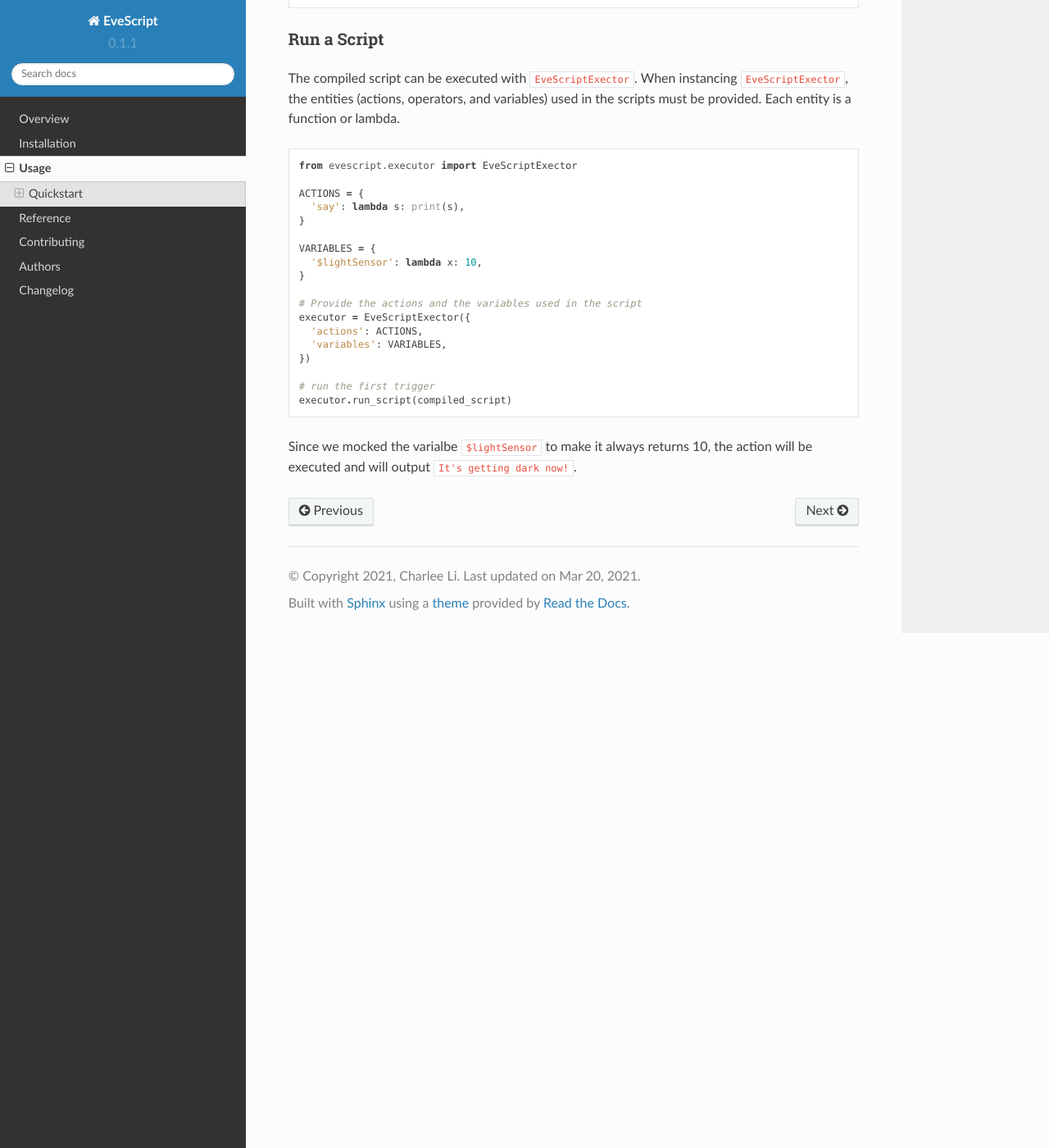
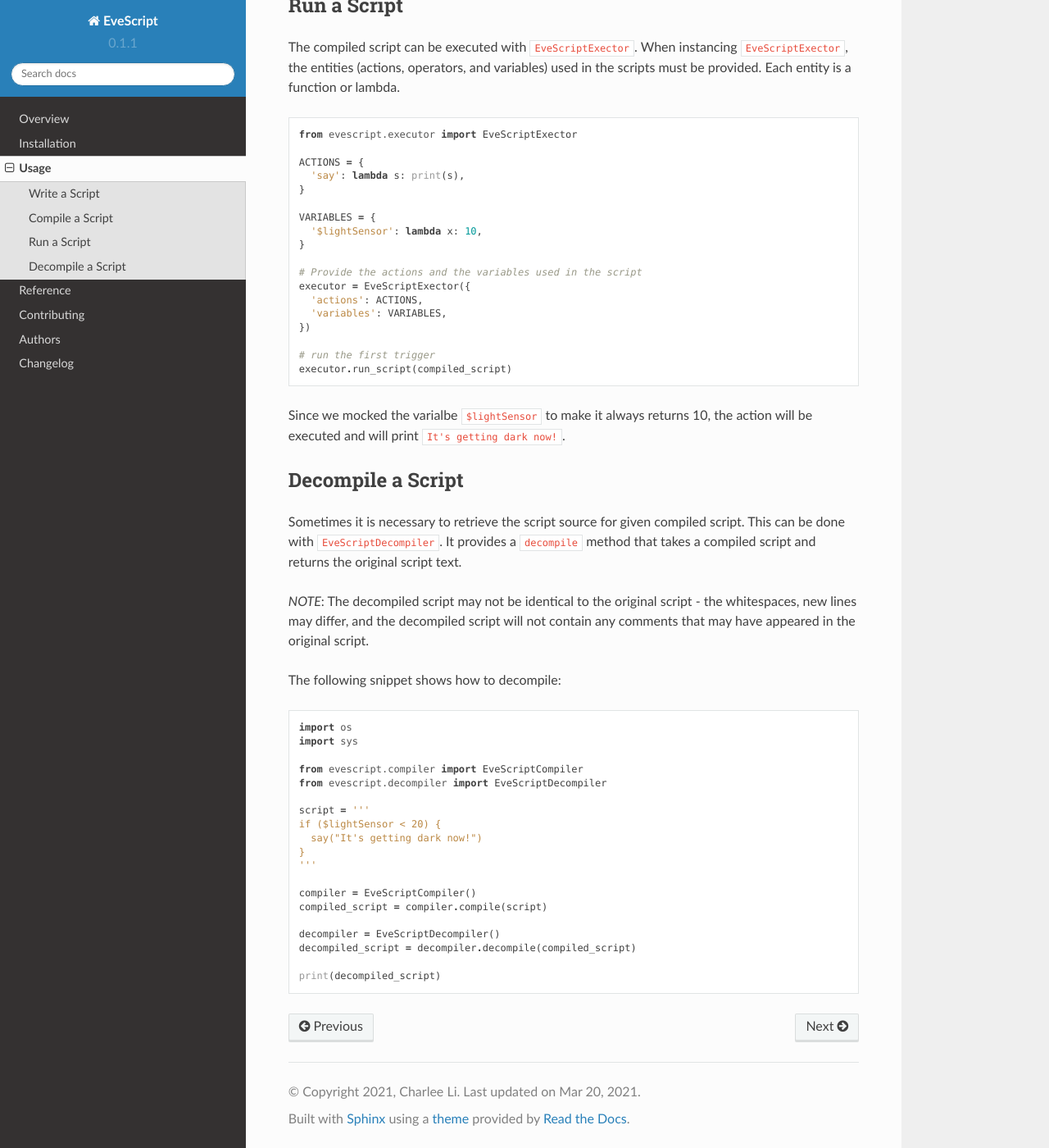
Before and after one commit to charlee/evescript, a Sphinx documentation site: the page built from docs/usage.rst, in a window 1280 px wide and 1400 px high, scrolled down 1321 px. Shown: the whole window at 82% size. Built offline with Sphinx 7.4.7 and the Read the Docs theme 2.0.0, drawn with Linux system fonts in a browser that asks for light colours.

Commit message:
updated docs

```diff
--- a/docs/reference/evescript.rst
+++ b/docs/reference/evescript.rst
@@ -38,6 +38,10 @@ An exmaple script may look like this:
 In the above script, ``$currentTime``, ``$lightSensor`` are called **variables**.
 They are the data sources of this script. And the ``matchCron``, ``>``, ``||``, ``<`` are **operators**,
 where ``matchCron`` is a custom operator, while others are built-in operators. And the ``say``, ``play`` are **actions**.
+
+The following figure shows how a script is compiled and executed.
+
+.. image:: evescript.png
 
 All variables, actions, and custom operators must be provided when executing this script.
 See Actions_, Operators_, and Variables_ for details.
--- a/docs/usage.rst
+++ b/docs/usage.rst
@@ -4,11 +4,8 @@
 
 EveScript consists of a compiler ``EveScriptCompiler`` and an executor ``EveScriptExector``.
 
-Quickstart
-------------
-
 Write a Script
-~~~~~~~~~~~~~~~
+---------------
 
 An EveScript is written in the following form:
 
@@ -43,7 +40,7 @@
 
 
 Compile a Script
-~~~~~~~~~~~~~~~~~
+-----------------
 
 An EveScript file (``*.es``) needs to be compiled before executed.
 This is done by calling the ``compile()`` method in the ``EveScriptCompiler`` class.
@@ -60,7 +57,7 @@
 
 
 Run a Script
-~~~~~~~~~~~~
+------------
 
 The compiled script can be executed with ``EveScriptExector``. When instancing ``EveScriptExector``,
 the entities (actions, operators, and variables) used in the scripts must be provided. Each entity is a function or lambda.
@@ -86,4 +83,37 @@
   # run the first trigger
   executor.run_script(compiled_script)
 
-Since we mocked the varialbe ``$lightSensor`` to make it always returns 10, the action will be executed and will output ``It's getting dark now!``.
+Since we mocked the varialbe ``$lightSensor`` to make it always returns 10, the action will be executed and will print ``It's getting dark now!``.
+
+Decompile a Script
+------------------
+
+Sometimes it is necessary to retrieve the script source for given compiled script. This can be done with ``EveScriptDecompiler``.
+It provides a ``decompile`` method that takes a compiled script and returns the original script text.
+
+*NOTE*: The decompiled script may not be identical to the original script - the whitespaces, new lines may differ,
+and the decompiled script will not contain any comments that may have appeared in the original script.
+
+The following snippet shows how to decompile:
+
+::
+
+  import os
+  import sys
+
+  from evescript.compiler import EveScriptCompiler
+  from evescript.decompiler import EveScriptDecompiler
+
+  script = '''
+  if ($lightSensor < 20) {
+    say("It's getting dark now!")
+  }
+  '''
+
+  compiler = EveScriptCompiler()
+  compiled_script = compiler.compile(script)
+
+  decompiler = EveScriptDecompiler()
+  decompiled_script = decompiler.decompile(compiled_script)
+
+  print(decompiled_script)
```
Also changed, not shown: docs/reference/evescript.png (added).
